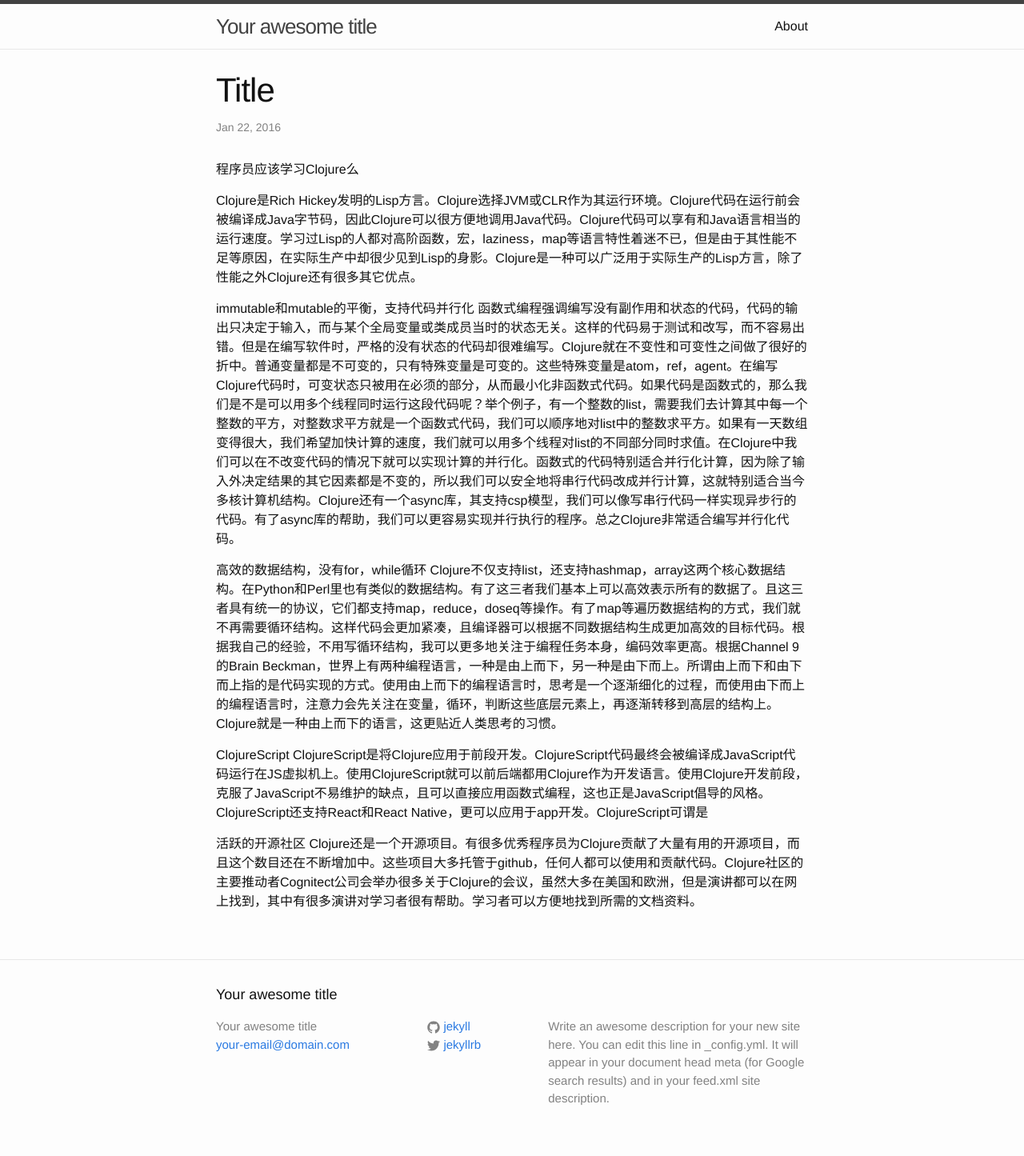
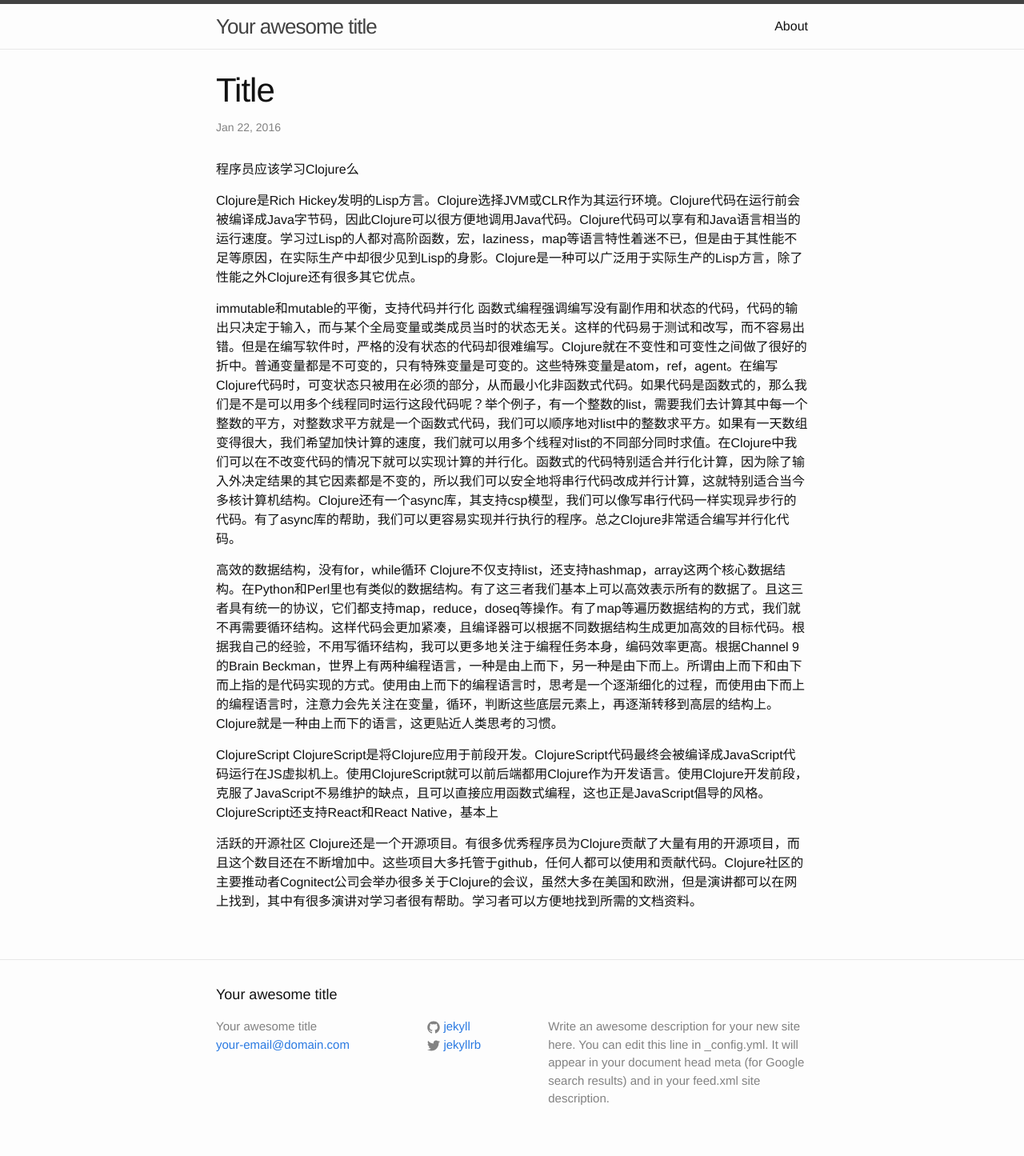
Before and after one commit to paul356/blog.backup, a Jekyll site: the page built from _posts/2016-01-22-new.md, in a window 1280 px wide. Shown: the whole page at 80% size. Built offline with Jekyll 4.4.1, drawn with Linux system fonts in a browser that asks for light colours.

Commit message:
Created :_posts/2016-01-22-new.md

```diff
--- a/_posts/2016-01-22-new.md
+++ b/_posts/2016-01-22-new.md
@@ -14,7 +14,7 @@ immutable和mutable的平衡，支持代码并行化
 Clojure不仅支持list，还支持hashmap，array这两个核心数据结构。在Python和Perl里也有类似的数据结构。有了这三者我们基本上可以高效表示所有的数据了。且这三者具有统一的协议，它们都支持map，reduce，doseq等操作。有了map等遍历数据结构的方式，我们就不再需要循环结构。这样代码会更加紧凑，且编译器可以根据不同数据结构生成更加高效的目标代码。根据我自己的经验，不用写循环结构，我可以更多地关注于编程任务本身，编码效率更高。根据Channel 9的Brain Beckman，世界上有两种编程语言，一种是由上而下，另一种是由下而上。所谓由上而下和由下而上指的是代码实现的方式。使用由上而下的编程语言时，思考是一个逐渐细化的过程，而使用由下而上的编程语言时，注意力会先关注在变量，循环，判断这些底层元素上，再逐渐转移到高层的结构上。Clojure就是一种由上而下的语言，这更贴近人类思考的习惯。
 
 ClojureScript
-ClojureScript是将Clojure应用于前段开发。ClojureScript代码最终会被编译成JavaScript代码运行在JS虚拟机上。使用ClojureScript就可以前后端都用Clojure作为开发语言。使用Clojure开发前段，克服了JavaScript不易维护的缺点，且可以直接应用函数式编程，这也正是JavaScript倡导的风格。ClojureScript还支持React和React Native，更可以应用于app开发。ClojureScript可谓是
+ClojureScript是将Clojure应用于前段开发。ClojureScript代码最终会被编译成JavaScript代码运行在JS虚拟机上。使用ClojureScript就可以前后端都用Clojure作为开发语言。使用Clojure开发前段，克服了JavaScript不易维护的缺点，且可以直接应用函数式编程，这也正是JavaScript倡导的风格。ClojureScript还支持React和React Native，基本上
 
 活跃的开源社区
 Clojure还是一个开源项目。有很多优秀程序员为Clojure贡献了大量有用的开源项目，而且这个数目还在不断增加中。这些项目大多托管于github，任何人都可以使用和贡献代码。Clojure社区的主要推动者Cognitect公司会举办很多关于Clojure的会议，虽然大多在美国和欧洲，但是演讲都可以在网上找到，其中有很多演讲对学习者很有帮助。学习者可以方便地找到所需的文档资料。
```
